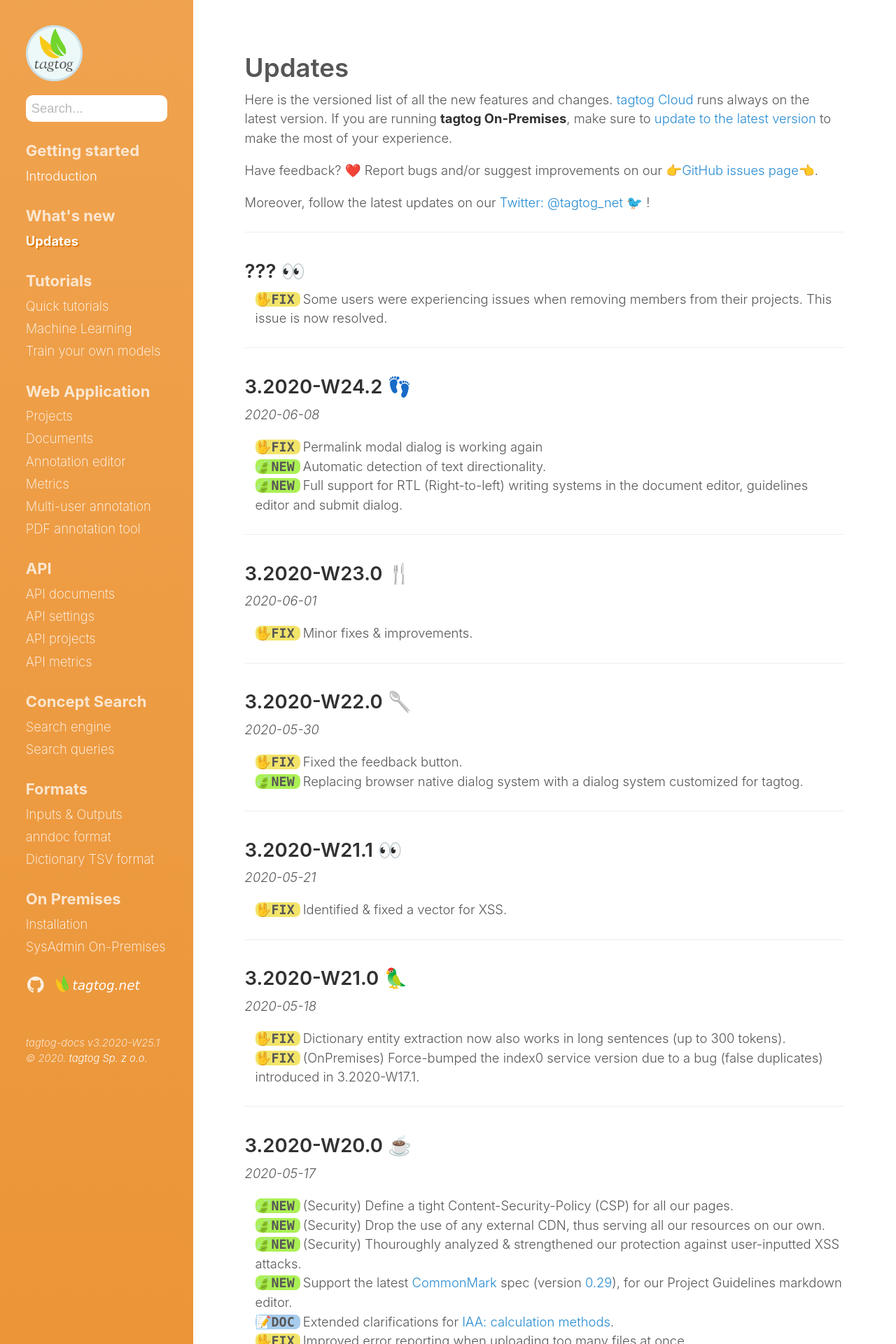
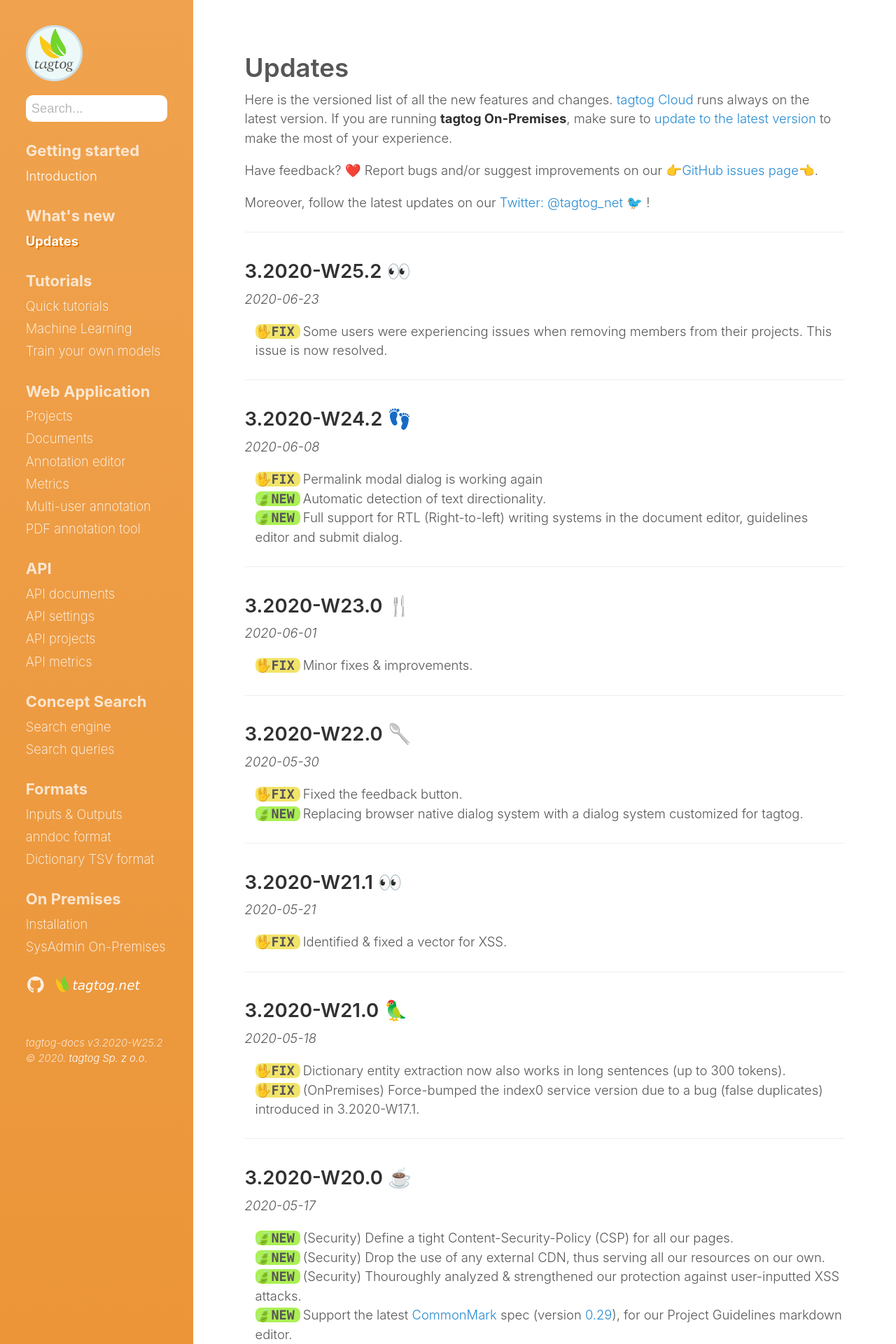
Before and after one commit to tagtogorg/tagtog-doc, a Jekyll site: the page built from updates.md, in a window 1280 px wide. Shown: the top 1920 px of the page at 70% size. Built offline with Jekyll 4.4.1, drawn with Linux system fonts in a browser that asks for light colours; nearby versions of some CDN libraries; emoji names are drawn with the system emoji font.

Commit message:
Bump version: 3.2020-W25.2 👀

```diff
--- a/_config.yml
+++ b/_config.yml
@@ -71,7 +71,7 @@ plugins:
   - jemoji
 
 # Custom vars
-version: 3.2020-W25.1
+version: 3.2020-W25.2
 sidebar_home_link: true
 search_page: false
 # sidebar_blog_link:  '/blog'   # By default, your home page is your blog
--- a/updates.md
+++ b/updates.md
@@ -14,7 +14,8 @@ Moreover, follow the latest updates on our [Twitter: @tagtog_net 🐦](https://t
 
 ---
 
-## ??? 👀
+## 3.2020-W25.2 👀
+_2020-06-23_
 
 <ul class="updates">
   <li class="fix"><span markdown="1">Some users were experiencing issues when removing members from their projects. This issue is now resolved.</span></li>
```
Also changed, not shown: 1 other file.
